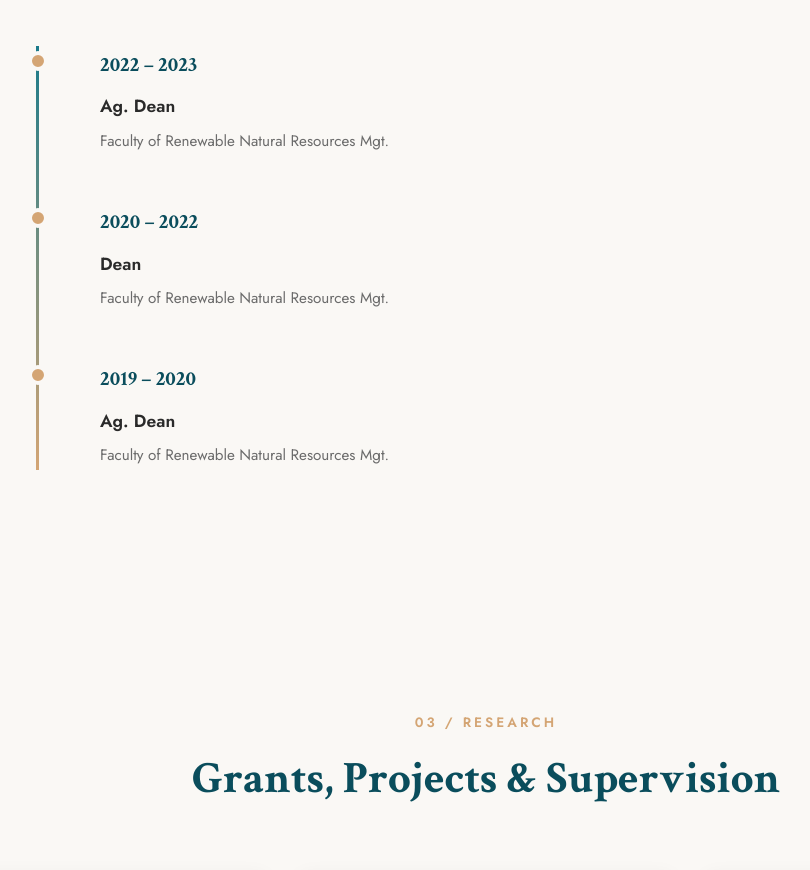
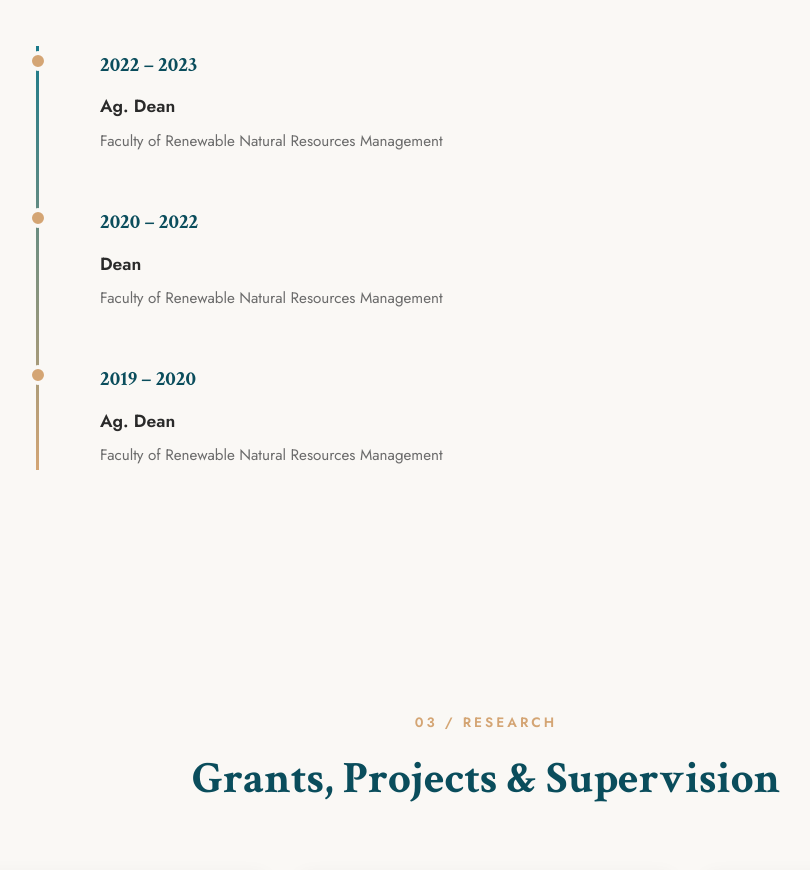
Before and after one commit to PeterAyomide/Prof-Mabel, a plain HTML site: page index.html in a window 1280 px wide. Shown: the part 3740-4610 px from the top of the page, without its empty margins (154-964 px from the left). Drawn offline with Linux system fonts and the light colour scheme.

Commit message:
Correct institution name in timeline entries

```diff
--- a/index.html
+++ b/index.html
@@ -982,21 +982,21 @@ footer {
       <div class="timeline-marker"></div>
       <div class="timeline-year">2022 – 2023</div>
       <div class="timeline-position">Ag. Dean</div>
-      <div class="timeline-institution">Faculty of Renewable Natural Resources Mgt.</div>
+      <div class="timeline-institution">Faculty of Renewable Natural Resources Management</div>
     </div>
 
     <div class="timeline-item">
       <div class="timeline-marker"></div>
       <div class="timeline-year">2020 – 2022</div>
       <div class="timeline-position">Dean</div>
-      <div class="timeline-institution">Faculty of Renewable Natural Resources Mgt.</div>
+      <div class="timeline-institution">Faculty of Renewable Natural Resources Management</div>
     </div>
 
     <div class="timeline-item">
       <div class="timeline-marker"></div>
       <div class="timeline-year">2019 – 2020</div>
       <div class="timeline-position">Ag. Dean</div>
-      <div class="timeline-institution">Faculty of Renewable Natural Resources Mgt.</div>
+      <div class="timeline-institution">Faculty of Renewable Natural Resources Management</div>
     </div>
   </div>
 </section>
```
